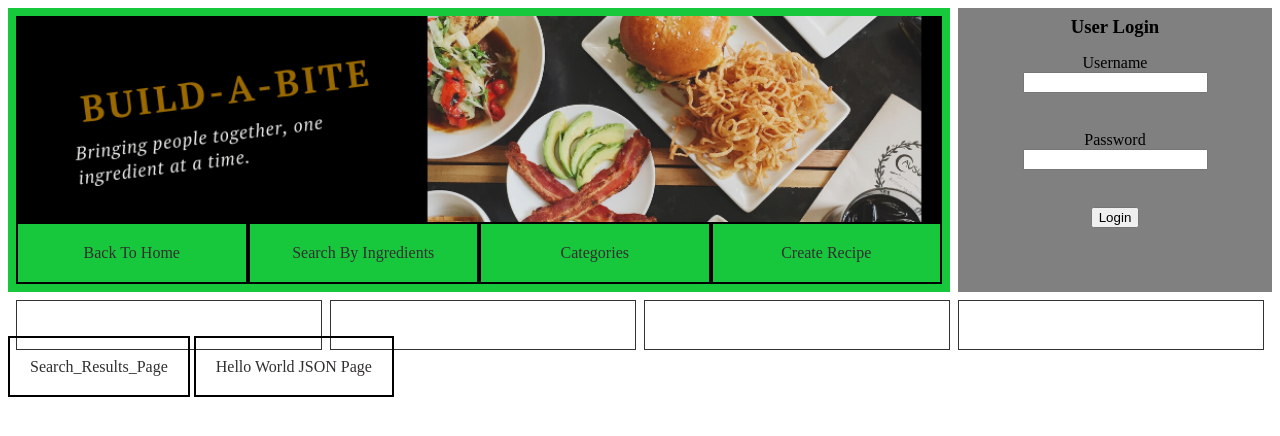
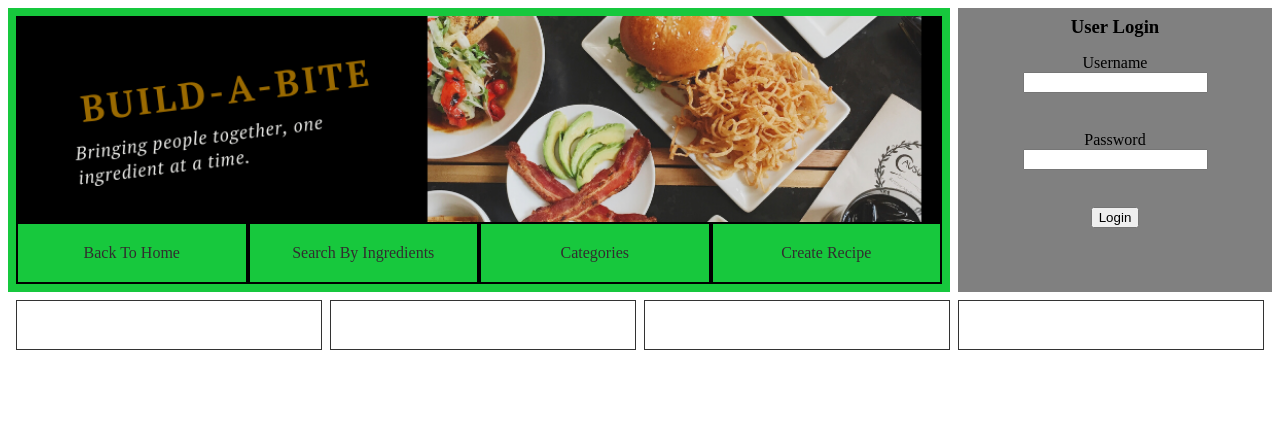
Before and after one commit to LaunchCodeLiftoffProjects/team_mcdev, a plain HTML site: page UI/index.html in a window 1280 px wide. Drawn offline with Linux system fonts and the light colour scheme.

Commit message:
commented out JSON test page & search results test page to better steamline launch page

```diff
--- a/UI/index.html
+++ b/UI/index.html
@@ -59,7 +59,7 @@
 			<div></div>
 			<div></div>
 		</div>
-		<a href="search-results-page/index.html">Search_Results_Page</a>
-		<a href="hello-world-page/index.html">Hello World JSON Page</a>
+		<!-- <a href="search-results-page/index.html">Search_Results_Page</a> -->
+		<!-- <a href="hello-world-page/index.html">Hello World JSON Page</a> -->
 	</body>
 </html>
```
